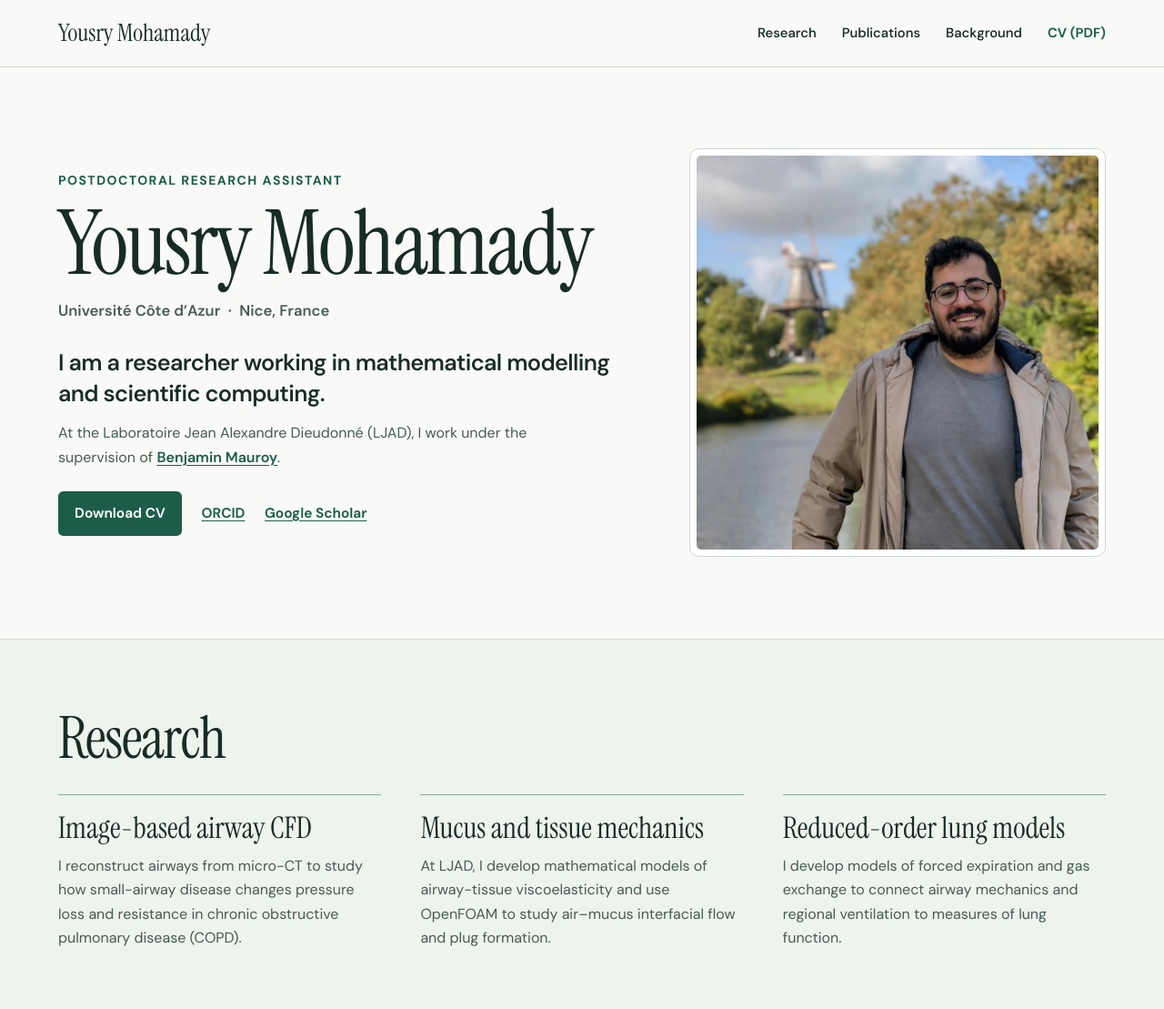
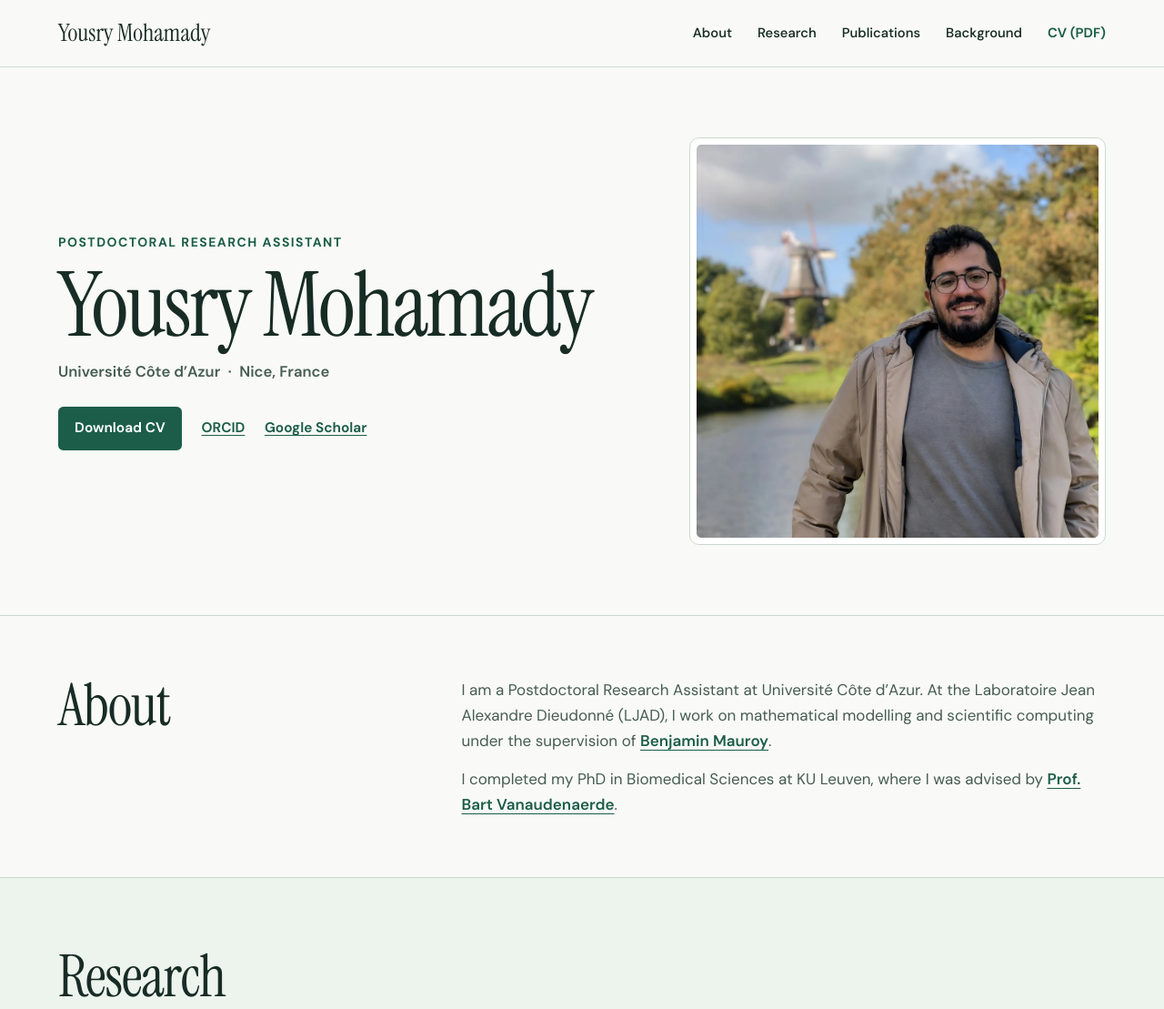
Before and after one commit to youssrykhaled/youssrykhaled.github.io, a plain HTML site: page index.html in a window 1280 px wide. Shown: the top 1109 px of the page at 91% size. Drawn offline with Linux system fonts and the light colour scheme.

Commit message:
Give the homepage a dedicated About section

```diff
--- a/index.html
+++ b/index.html
@@ -8,7 +8,7 @@
   <title>Yousry Mohamady | Mathematical modelling and scientific computing</title>
   <link rel="canonical" href="https://youssrykhaled.github.io/">
   <link rel="preload" href="assets/fonts/instrument-serif-latin.woff2" as="font" type="font/woff2" crossorigin>
-  <link rel="stylesheet" href="styles.css?v=2">
+  <link rel="stylesheet" href="styles.css?v=3">
 </head>
 <body>
   <a class="skip" href="#main">Skip to content</a>
@@ -16,6 +16,7 @@
     <div class="shell header-inner">
       <a class="identity" href="./">Yousry Mohamady</a>
       <nav aria-label="Main navigation">
+        <a href="#about">About</a>
         <a href="#research">Research</a>
         <a href="#publications">Publications</a>
         <a href="#background">Background</a>
@@ -30,8 +31,6 @@
         <p class="eyebrow">Postdoctoral Research Assistant</p>
         <h1 id="profile-name">Yousry Mohamady</h1>
         <p class="affiliation">Université Côte d’Azur <span aria-hidden="true">·</span> Nice, France</p>
-        <p class="intro">I am a researcher working in mathematical modelling and scientific computing.</p>
-        <p class="description">At the Laboratoire Jean Alexandre Dieudonné (LJAD), I work under the supervision of <a href="https://math.univ-cotedazur.fr/bdd_ljad/listings/annuaires/signaletique/5176/">Benjamin Mauroy</a>.</p>
         <div class="profile-links" aria-label="Curriculum vitae and academic profiles">
           <a class="primary-link" href="assets/Yousry_Mohamady_CV.pdf" download>Download CV</a>
           <a href="https://orcid.org/0000-0003-0103-2517" rel="me">ORCID</a>
@@ -43,6 +42,16 @@
              alt="Yousry Mohamady beside a canal with a windmill in the background"
              fetchpriority="high" decoding="async">
       </figure>
+    </section>
+
+    <section id="about" class="about" aria-labelledby="about-title">
+      <div class="shell about-grid">
+        <h2 id="about-title">About</h2>
+        <div class="about-copy">
+          <p>I am a Postdoctoral Research Assistant at Université Côte d’Azur. At the Laboratoire Jean Alexandre Dieudonné (LJAD), I work on mathematical modelling and scientific computing under the supervision of <a href="https://math.univ-cotedazur.fr/bdd_ljad/listings/annuaires/signaletique/5176/">Benjamin Mauroy</a>.</p>
+          <p>I completed my PhD in Biomedical Sciences at KU Leuven, where I was advised by <a href="https://www.kuleuven.be/wieiswie/en/person/00034565">Prof. Bart Vanaudenaerde</a>.</p>
+        </div>
+      </div>
     </section>
 
     <section id="research" class="research" aria-labelledby="research-title">
@@ -106,7 +115,7 @@
         </div>
         <dl class="timeline">
           <div><dt>2026–present</dt><dd><strong>Postdoctoral Research Assistant</strong><span>Université Côte d’Azur · LJAD, Nice</span></dd></div>
-          <div><dt>2022–2026</dt><dd><strong>PhD in Biomedical Sciences</strong><span>KU Leuven · BREATHE Laboratory</span><span>PhD adviser <a href="https://www.kuleuven.be/wieiswie/en/person/00034565">Prof. Bart Vanaudenaerde</a></span></dd></div>
+          <div><dt>2022–2026</dt><dd><strong>PhD in Biomedical Sciences</strong><span>KU Leuven · BREATHE Laboratory</span></dd></div>
           <div><dt>2019–2021</dt><dd><strong>MSc in Mathematical Modelling in Engineering</strong><span>TU Wien and University of L’Aquila</span></dd></div>
           <div><dt>2013–2018</dt><dd><strong>BSc in Mechanical Engineering</strong><span>Alexandria University</span></dd></div>
         </dl>
--- a/styles.css
+++ b/styles.css
@@ -56,21 +56,24 @@ nav a:hover { text-decoration: underline; }
   grid-template-columns: minmax(0, 1.35fr) minmax(0, 1fr);
   gap: clamp(2.15rem, 6vw, 6rem);
   align-items: center;
-  padding-block: clamp(3.75rem, 7vw, 6.5rem);
+  padding-block: clamp(3.25rem, 6vw, 5.6rem);
 }
 .eyebrow { margin-bottom: .7rem; color: var(--accent); font-size: .875rem; font-weight: 700; letter-spacing: .105em; text-transform: uppercase; }
 h1 { font-size: clamp(4.1rem, 7.7vw, 7.1rem); line-height: .95; letter-spacing: -.026em; }
 .affiliation { margin-top: .8rem; font-size: 1.04rem; color: var(--muted); font-weight: 600; }
 .affiliation span { padding-inline: .28rem; }
-.intro { margin-top: 1.65rem; max-width: 35ch; font-size: clamp(1.25rem, 2.1vw, 1.58rem); line-height: 1.35; font-weight: 580; letter-spacing: -.025em; }
-.description { max-width: 55ch; margin-top: .85rem; color: var(--muted); }
-.description a { font-weight: 600; }
 .profile-links { display: flex; flex-wrap: wrap; align-items: center; gap: .65rem 1.35rem; margin-top: 1.5rem; }
 .profile-links a { font-size: .96rem; font-weight: 650; }
 .profile-links .primary-link { display: inline-block; padding: .72rem 1.13rem; border-radius: .35rem; background: var(--accent); color: var(--white); text-decoration: none; }
 .profile-links .primary-link:hover { background: var(--accent-dark); }
 .portrait { width: 100%; max-width: 31rem; justify-self: end; padding: .44rem; border: 1px solid var(--line); border-radius: .65rem; background: var(--white); }
 .portrait img { display: block; width: 100%; height: auto; aspect-ratio: 1.02; border-radius: .32rem; object-fit: cover; object-position: center 35%; }
+
+.about { padding-block: clamp(2.65rem, 5.2vw, 4.2rem); border-top: 1px solid var(--line); }
+.about-grid { display: grid; grid-template-columns: minmax(0, .75fr) minmax(0, 1.4fr); gap: 1.1rem 4rem; }
+.about-copy { max-width: 61ch; color: var(--muted); font-size: 1.0625rem; }
+.about-copy p + p { margin-top: .85rem; }
+.about-copy a { font-weight: 600; }
 
 .research { padding-block: clamp(3rem, 6vw, 4.8rem); border-block: 1px solid var(--line); background: var(--tint); }
 .research-grid { display: grid; grid-template-columns: repeat(3, minmax(0, 1fr)); gap: 1.4rem 2.7rem; margin-top: 1.85rem; }
@@ -107,7 +110,8 @@ h1 { font-size: clamp(4.1rem, 7.7vw, 7.1rem); line-height: .95; letter-spacing:
   .shell { width: calc(100% - 2.5rem); }
   .header-inner { flex-wrap: wrap; padding-block: .65rem; }
   nav { gap: .2rem .74rem; }
-  .hero, .background-grid { grid-template-columns: minmax(0, 1fr); }
+  .nav-cv { display: none; }
+  .hero, .about-grid, .background-grid { grid-template-columns: minmax(0, 1fr); }
   .hero { gap: 1.65rem; padding-block: 2.6rem 3.25rem; }
   h1 { font-size: clamp(3.4rem, 12vw, 5.8rem); }
   .portrait { justify-self: start; }
```
